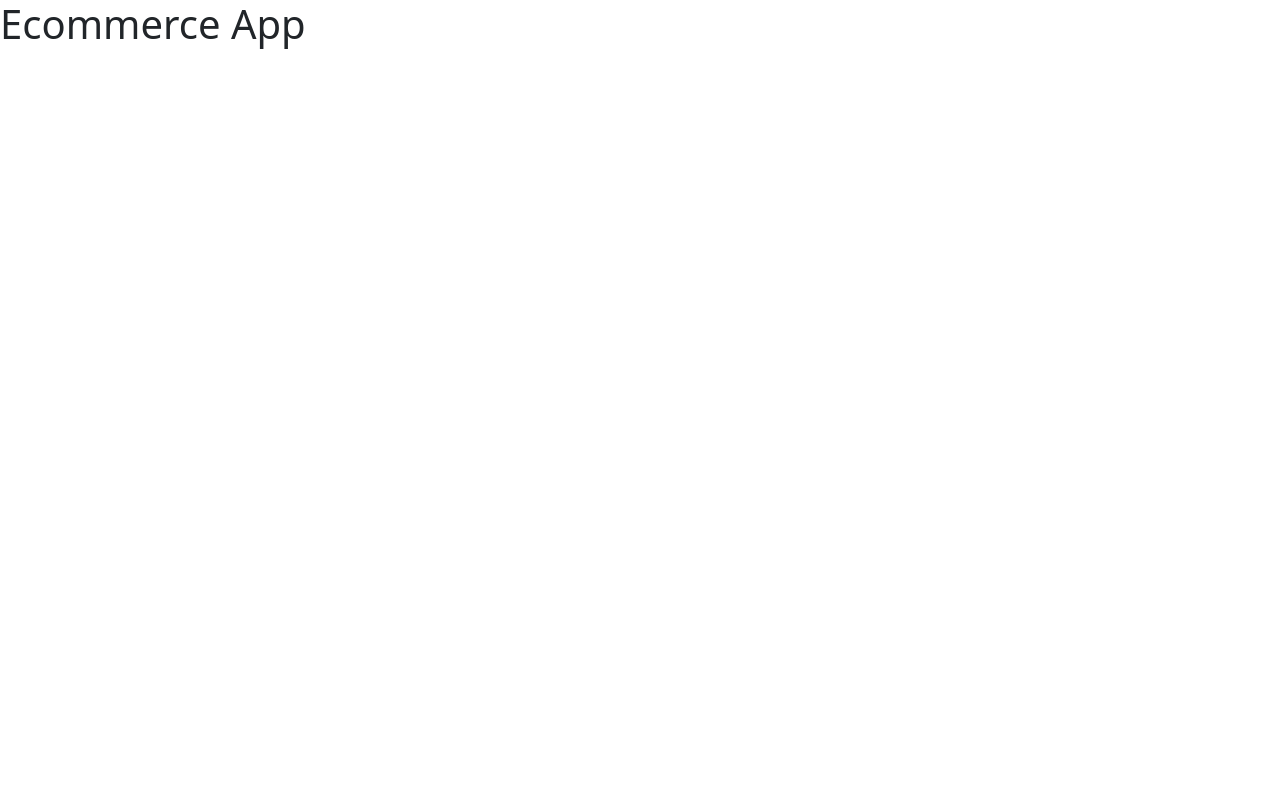
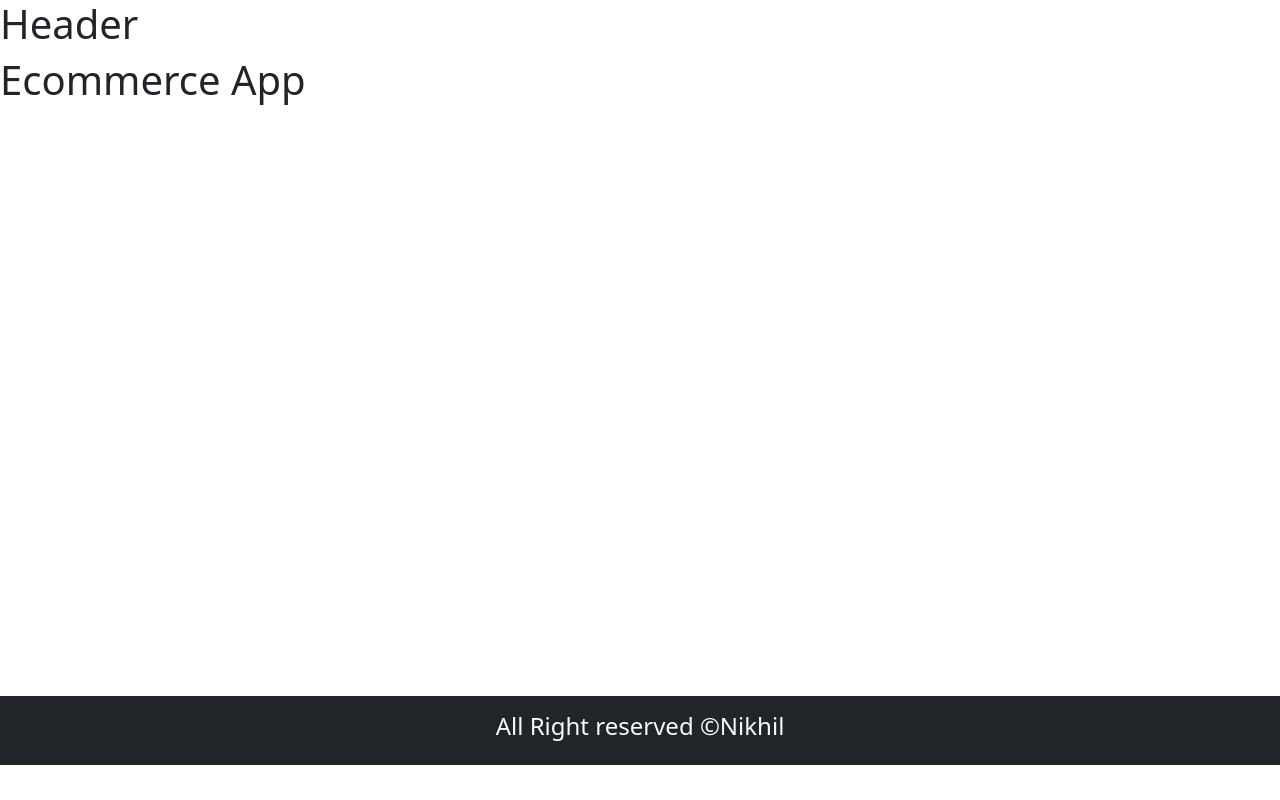
Before and after one commit to NIKHIL-techgeek/ecomm-full-stack, a React (Create React App) app in the folder client/: page / in a window 1280 px wide. Built offline with nearby package versions, Linux system fonts and the light colour scheme.

Commit message:
setting up components

```diff
--- a/client/src/App.js
+++ b/client/src/App.js
@@ -1,10 +1,14 @@
+import "./App.css";
 
-import './App.css';
+import Layout from './Components/Layout/Layout.js'
 
 function App() {
   return (
     <>
-    <h1>Ecommerce App</h1>
+      <Layout>
+        <h1>Ecommerce App</h1>
+      </Layout>
+
     </>
   );
 }
--- /dev/null
+++ b/client/src/Components/Layout/Footer.js
@@ -0,0 +1,11 @@
+import React from "react";
+
+const Footer = () => {
+  return (
+    <div className="bg-dark text-light p-3">
+      <h4 className="text-center">All Right reserved &copy;Nikhil</h4>
+    </div>
+  );
+};
+
+export default Footer;
--- /dev/null
+++ b/client/src/Components/Layout/Header.js
@@ -0,0 +1,11 @@
+import React from "react";
+
+const Header = () => {
+  return (
+    <div>
+      <h1>Header</h1>
+    </div>
+  );
+};
+
+export default Header;
--- /dev/null
+++ b/client/src/Components/Layout/Layout.js
@@ -0,0 +1,13 @@
+import React from "react";
+import Header from "./Header.js"
+import Footer from "./Footer.js"
+const Layout = (props) => {
+  return (
+    <div>
+      <Header />
+      <main style={{minHeight:'80vh'}}>{props.children}</main>
+      <Footer/>
+    </div>
+  );
+};
+export default Layout;
```
